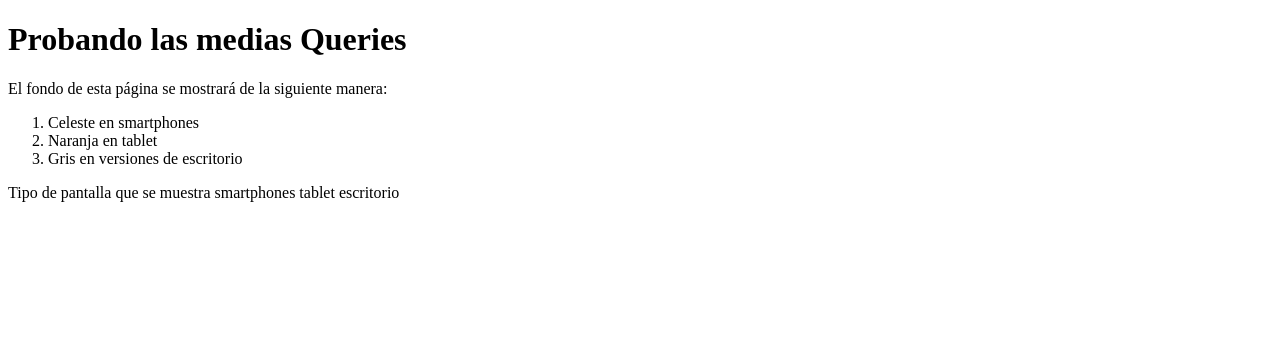
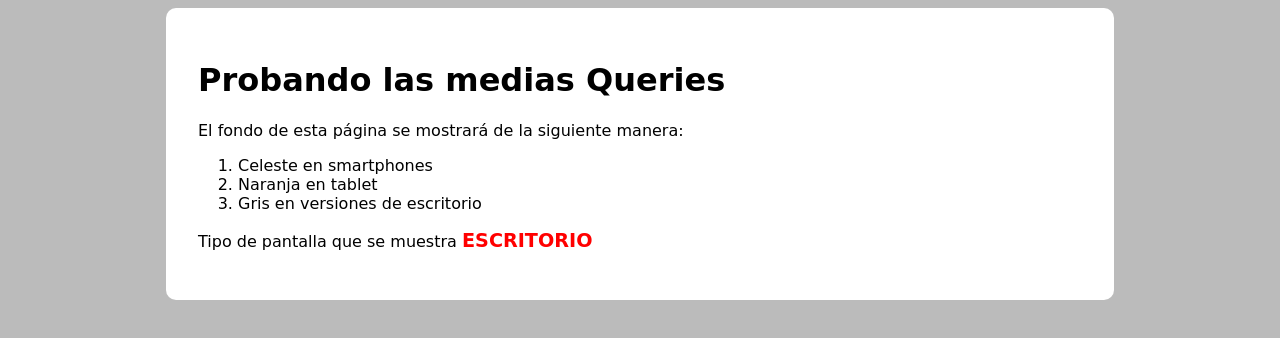
Before and after one commit to luispablovelasco/LICT_Guia03_VF202313, a plain HTML site: page mediaqueries.html in a window 1280 px wide. Drawn offline with Linux system fonts and the light colour scheme; a web font is replaced by a local one.

Commit message:
Terminando el ejemplo 1

```diff
--- /dev/null
+++ b/Recursos/CSS/mediaqueries.css
@@ -0,0 +1,90 @@
+@import url('http://font.googleapis.com/css2?family=Bakba+One&display=swap');
+
+*{
+    font-family: 'Bakbak One',cursive;
+}
+
+h1{
+    font-size: 2rem;
+}
+
+p{
+    font-size: 1rem;
+    text-align: justify;
+}
+
+div{
+    background-color: white;
+    border-radius: 10px;
+    margin: 0 auto;
+    padding: 2rem;
+    box-sizing: border-box;
+}
+
+span{
+    display: none;
+    font-weight: bold;
+    text-transform: uppercase;
+    font-size: 1.2rem;
+    color: red;
+}
+
+/* Estilo para moviles */
+
+@media screen and (max-width: 480px){
+    html{
+        font-size: 14px;
+    }
+
+    body{
+        background-color: #03A9F4;
+    }
+
+    div{
+        width: 95%;
+    }
+
+    .smartphones{
+        display: inline-block;
+    }
+}
+
+/* Estilos para tablet */
+
+@media screen and (min-width: 481px) and (max-width: 768px){
+    html{
+        font-size: 15px;
+    }
+
+    body{
+        background-color: #FF9800;
+    }
+
+    div{
+        width: 85%;
+    }
+
+    .tablet{
+        display: inline-block;
+    }
+}
+
+/* Esttilos para PC */
+
+@media screen and (min-width: 769px){
+    html{
+        font-size: 16px;
+    }
+
+    body{
+        background-color: #BBBBBB;
+    }
+
+    div{
+        width: 75%;
+    }
+
+    .escritorio{
+        display: inline-block;
+    }
+}
--- a/mediaqueries.html
+++ b/mediaqueries.html
@@ -3,7 +3,7 @@
 <head>
     <meta charset="UTF-8">
     <meta http-equiv="X-UA-Compatible" content="IE=edge">
-    <link rel="stylesheet" href="CSS/mediaqueries.css">
+    <link rel="stylesheet" href="Recursos/CSS/mediaqueries.css">
     <meta name="viewport" content="width=device-width, initial-scale=1.0, user-scalable=0">
     <title>Ejemplo de Media Queries</title>
 
```
